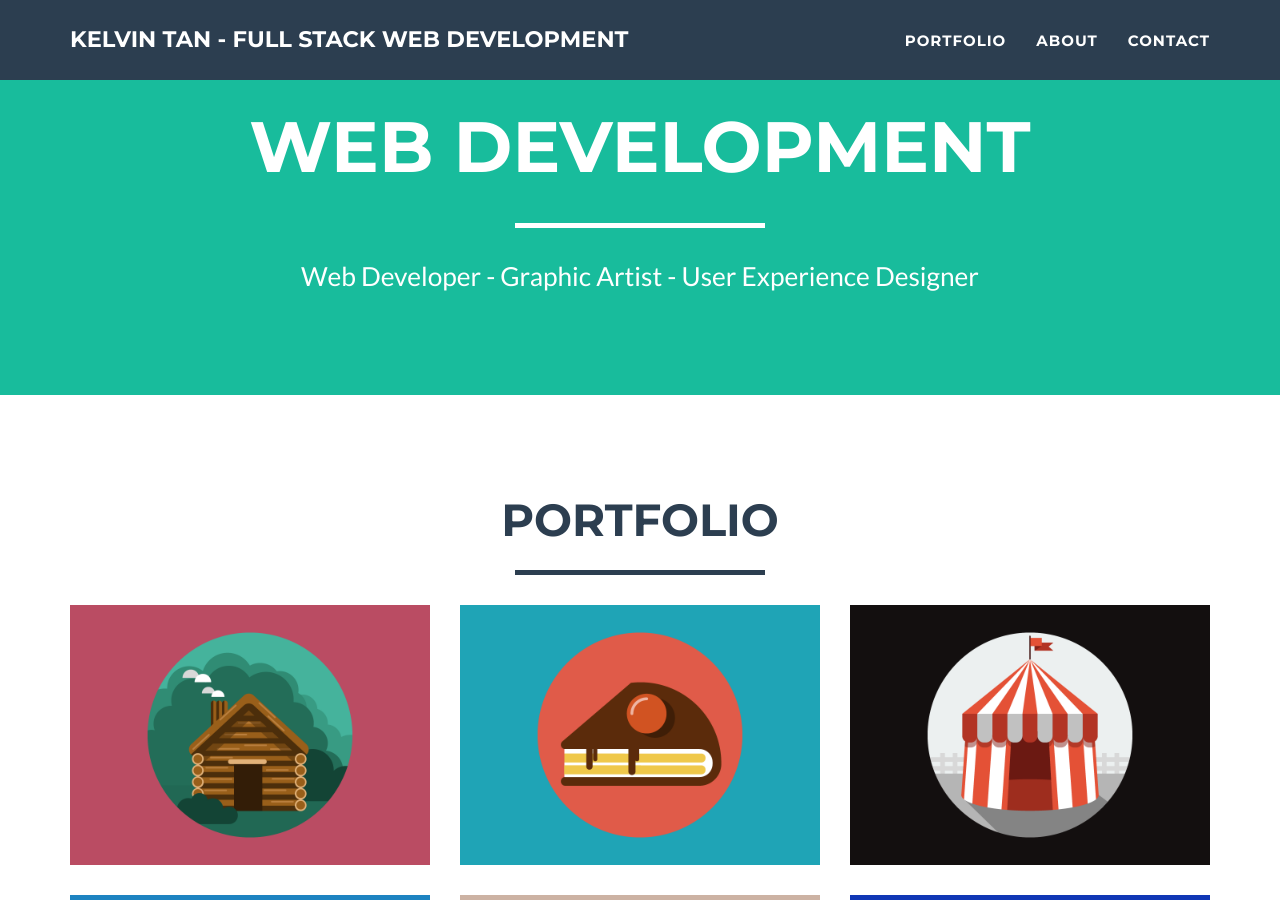
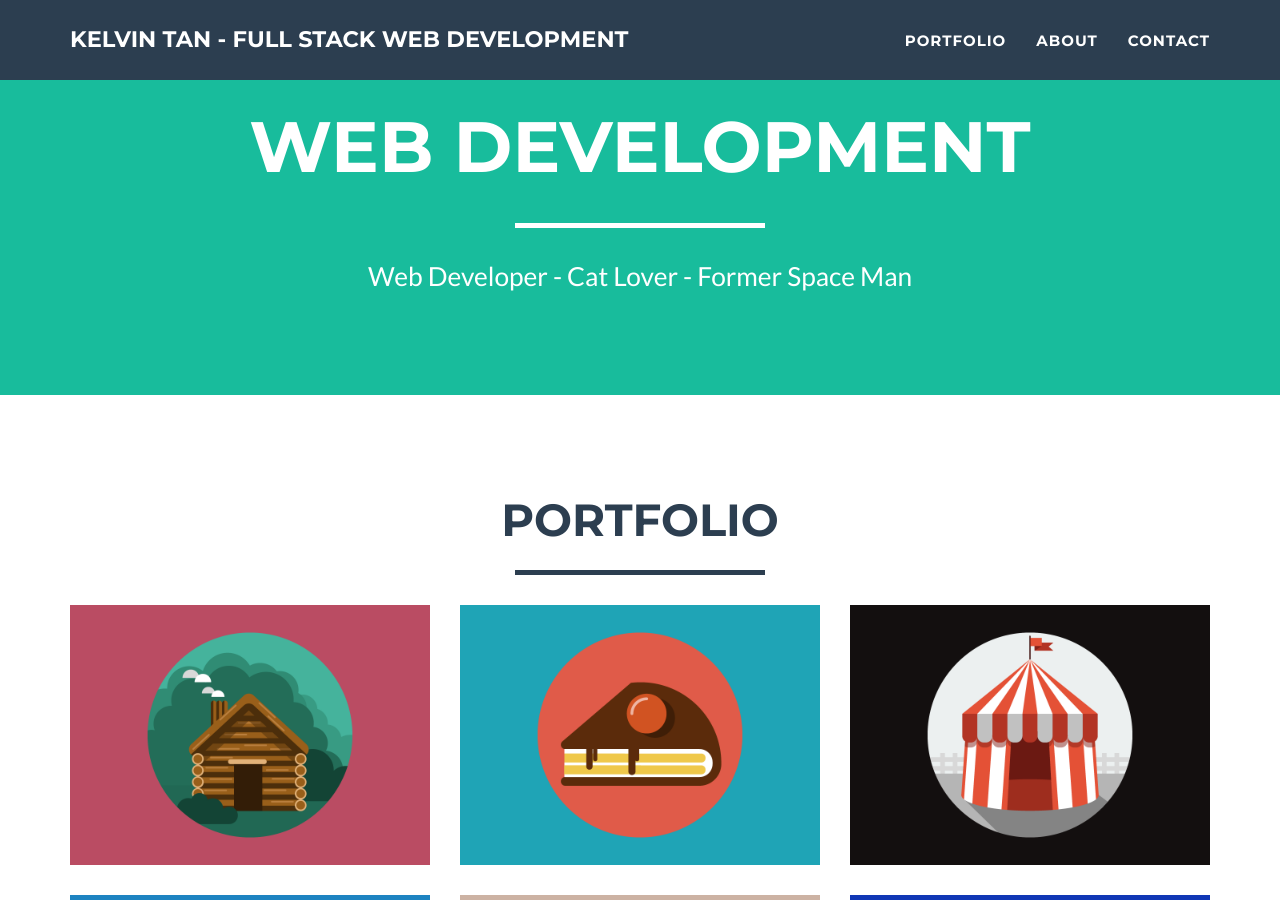
Before and after one commit to kelvintyb/kelvintyb.github.io, a Jekyll site: the page built from index.html, in a window 1280 px wide and 900 px high, scrolled down 482 px. Built offline with Jekyll 4.4.1, drawn with Linux system fonts in a browser that asks for light colours.

Commit message:
minor change

```diff
--- a/_config.yml
+++ b/_config.yml
@@ -3,7 +3,7 @@ title: Kelvin Tan - Full Stack Web Development
 email: kelvin.tyb@gmail.com
 url: https://kelvintyb.github.io
 description: "Portfolio site for Kelvin Tan Yeow Boon - Full Stack Web Developer."
-skills: "Web Developer - Graphic Artist - User Experience Designer"
+skills: "Web Developer - Cat Lover - Former Space Man"
 meta_author: Tan Kelvin
 
 # Google webmaster tools
```
